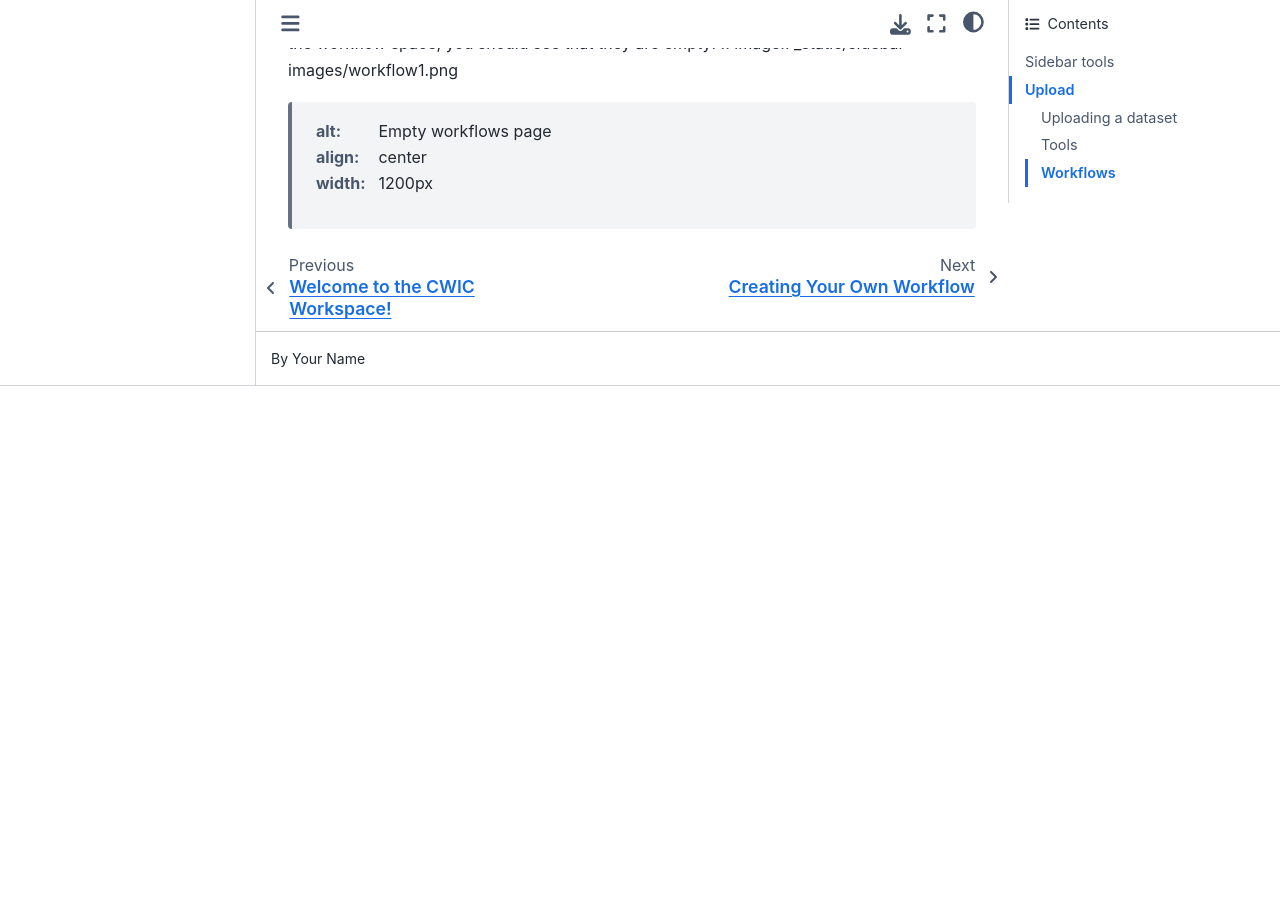
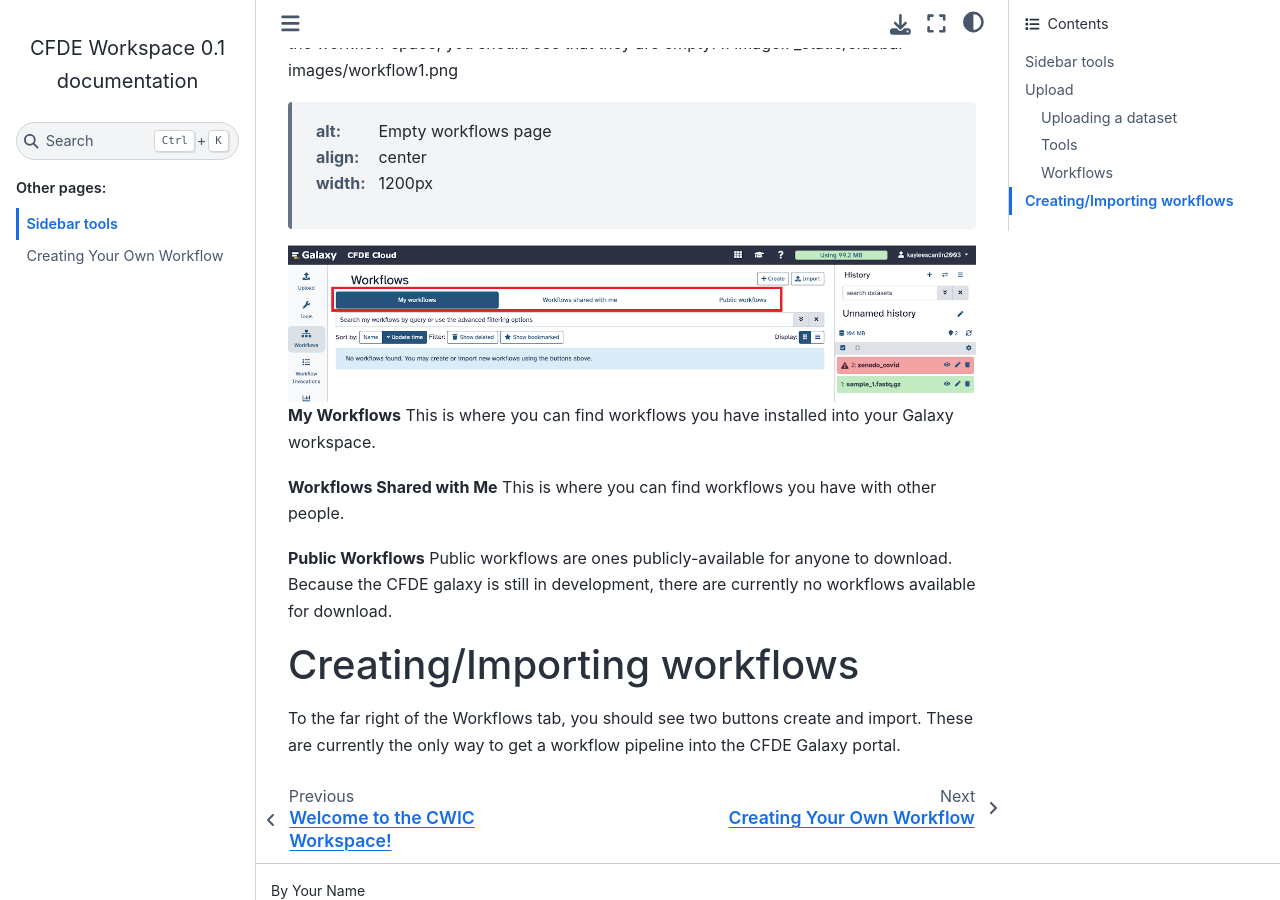
Before and after one commit to kscnl1n/CWIC-rtd, a Sphinx documentation site: the page built from docs/Sidebar/Sidebar.rst, in a window 1280 px wide and 900 px high, scrolled down 3934 px. Built offline with Sphinx 7.4.7 and the Sphinx Book theme 1.1.4, drawn with Linux system fonts in a browser that asks for light colours; before the commit the page ends 4320 px from its top, so only the background shows below that.

Commit message:
fixing screenshots (sidebar.rst)

```diff
--- a/docs/Sidebar/Sidebar.rst
+++ b/docs/Sidebar/Sidebar.rst
@@ -80,3 +80,22 @@
    :alt: Empty workflows page
    :align: center
    :width: 1200px
+
+.. image:: _static/sidebar-images/workflow2.png
+   :alt: Empty workflows page
+   :align: center
+   :width: 1200px
+
+**My Workflows**
+This is where you can find workflows you have installed into your Galaxy workspace.
+
+**Workflows Shared with Me**
+This is where you can find workflows you have with other people.
+
+**Public Workflows**
+Public workflows are ones publicly-available for anyone to download.
+Because the CFDE galaxy is still in development, there are currently no workflows available for download.
+
+Creating/Importing workflows
+============================
+To the far right of the Workflows tab, you should see two buttons create and import. These are currently the only way to get a workflow pipeline into the CFDE Galaxy portal.
```
Also changed, not shown: docs/Sidebar/_static/sidebar-images/workflow2.png (added).
